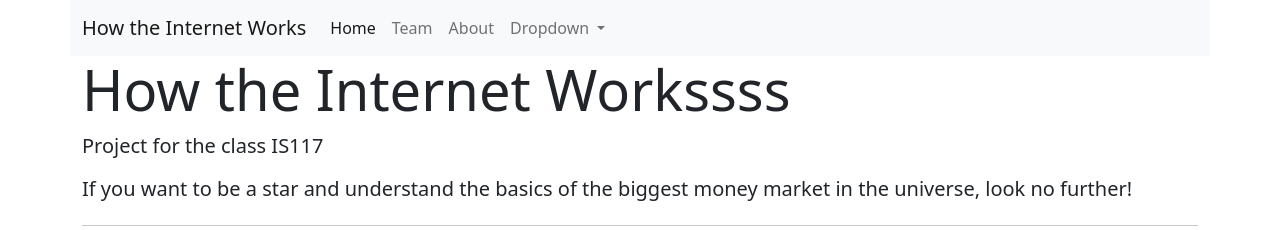
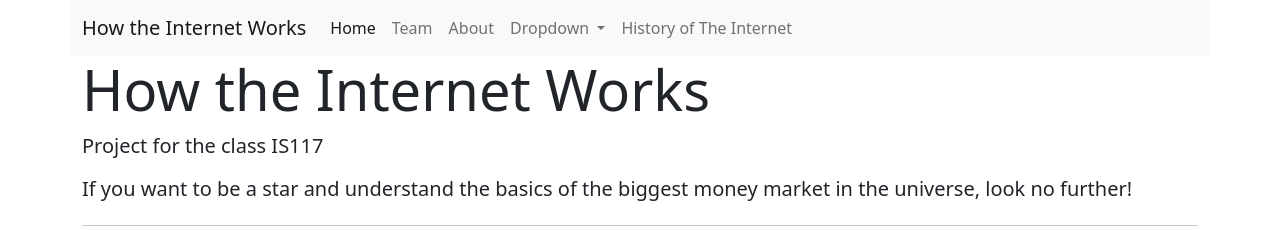
Before and after one commit to DanteArdolino/is117-InternetWorks, a website: page docs/index.html in a window 1280 px wide. Shown: the top 230 px of the page. Drawn offline with nearby package versions, Linux system fonts and the light colour scheme.

Commit message:
Fix: Updated link to history of the internet

```diff
--- a/docs/index.html
+++ b/docs/index.html
@@ -48,7 +48,7 @@
             </ul>
           </li>
           <li class="nav-item">
-            <a class="nav-link" href="https://danteardolino.github.io/is117/index.html"></a>
+            <a class="nav-link" href="https://danteardolino.github.io/is117/index.html">History of The Internet</a>
           </li>
 
         </ul>
@@ -56,7 +56,7 @@
       </div>
     </nav>
     <div class="jumbotron">
-      <h1 class="display-4">How the Internet Workssss</h1>
+      <h1 class="display-4">How the Internet Works</h1>
       <p class="lead">Project for the class IS117</p>
       <h2 class="lead">If you want to be a star and understand the basics of the biggest money market in the universe,
         look no further!</h2>
```
